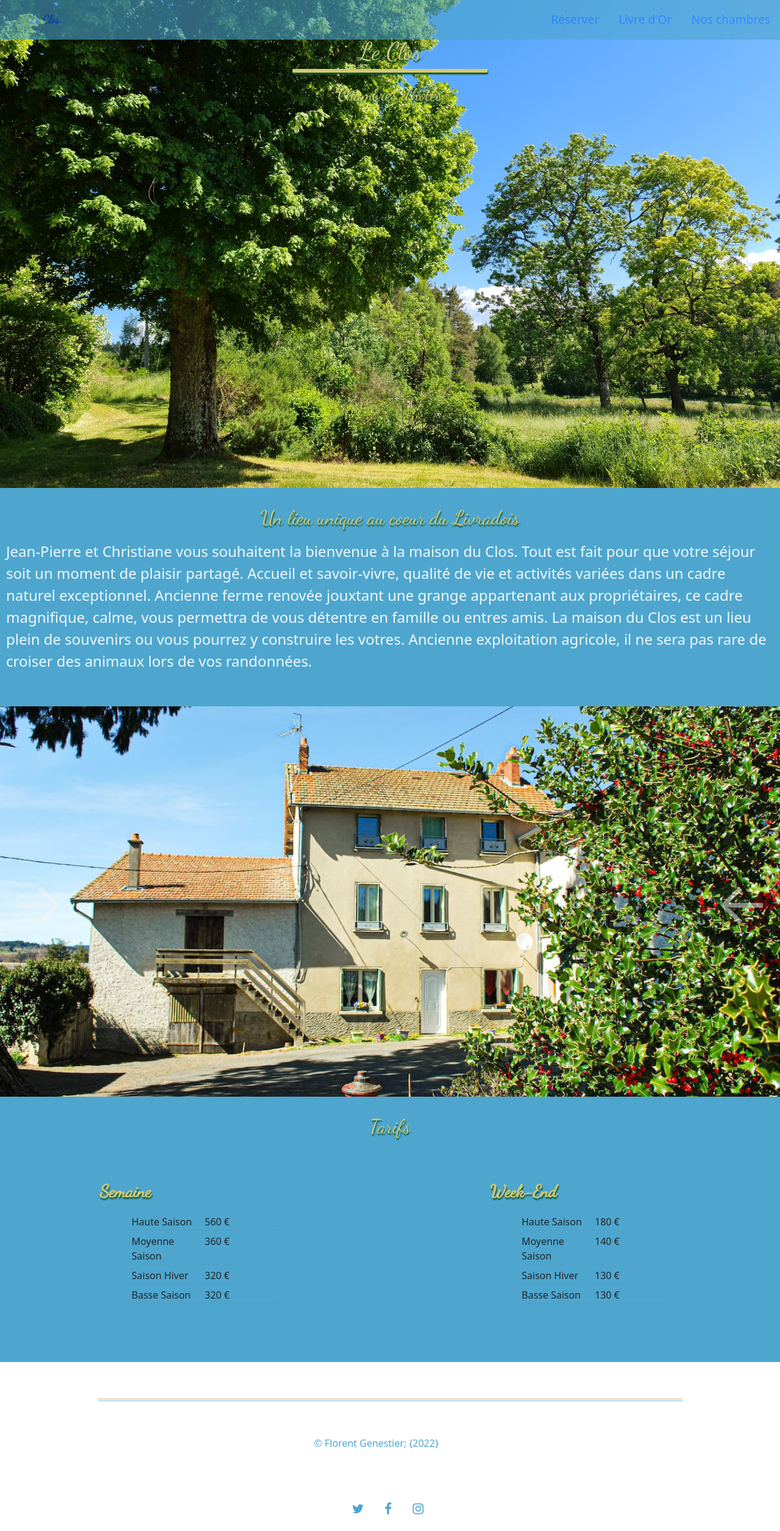
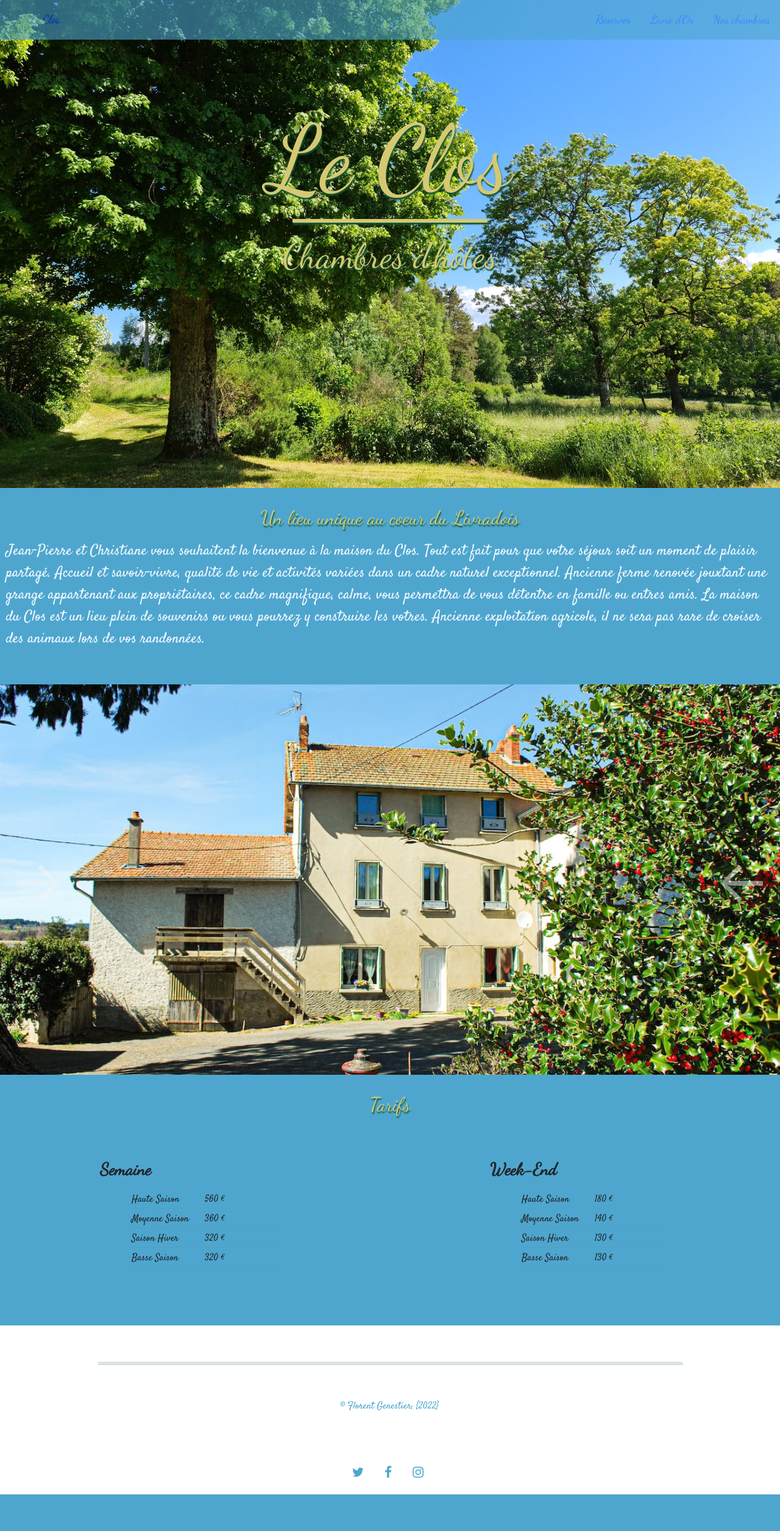
Before and after one commit to Florent-Genestier/LeClos, a Symfony app: template templates/front/homepage/home.html.twig in a window 1280 px wide. Shown: the whole page at 61% size. After the commit the page ends 2450 px from the top, so only its background shows below. Run offline with Twig, Linux system fonts and the light colour scheme; the template is opened without the code that fills it, so the values that code supplies are empty; some libraries are stand-ins or nearby versions.

Commit message:
police h1

```diff
--- a/public/css/style.css
+++ b/public/css/style.css
@@ -1,6 +1,6 @@
 /* **************************** STRUCTURE ******************************************* */
 body {
-    font-family: 'Satisfy', Arial, Arial, Helvetica, sans-serif;
+    font-family: 'Satisfy', Arial, Helvetica, sans-serif;
     justify-content: center;
     /* text-align: center; */
 }
@@ -8,10 +8,15 @@ body {
 h1, h2, h3, h4 {
     font-family: 'Dancing Script', Arial, Helvetica, sans-serif;
     text-align: center;
+    font-size: larger;
+
 }
 
 h1 {
     text-shadow:  1px 3px 2px #125733;
+    color: #d6c873;
+    font-size: larger;
+    font-size: 8em;
 }
 
 h2 {
@@ -19,6 +24,7 @@ h2 {
     color: #d6c873;
     font-size: 3em;
     text-shadow: 1px 3px 2px #125733;
+    font-size: larger;
 }
 
 ul {
@@ -42,6 +48,7 @@ nav {
     position: fixed;
     width: 100%;
     opacity: 0.6;
+    font-family: 'Dancing Script', Arial, Helvetica, sans-serif;
 }
 
 header li {
@@ -68,9 +75,10 @@ padding-top: 60px;
 background: url(../picture/champs.jpg) no-repeat fixed 60% 80%;
 background-size: cover;
 height: 800px;
+font-size: larger;
 }
 
-h1 {
+#leadImage h1 {
 color: #d6c873;
 font-size: 8em;
 margin-top: 110px;
@@ -85,7 +93,7 @@ background-color: #d6c873;
 box-shadow: 1px 3px 2px #125733;
 }
 
-h3 {
+#leadImage h3 {
     text-align: center;
     color: #d6c873;
     font-size: 3em;
@@ -102,6 +110,7 @@ p {
     padding: 10px 10px 20px 10px;
     color: aliceblue;
     font-size: x-large;
+    font-family: 'Satisfy', Arial, Helvetica, sans-serif;
 }
 
 /* ********************************* SLIDER / EXPOSITION ******************************************* */
@@ -151,6 +160,7 @@ p {
 
 /* **************************** PRICE ******************************************* */
 #Tarifs {
+  font-family: 'Satisfy', Arial, Helvetica, sans-serif;
   padding: 30px 0px 20px 0px;
   background-color: #4ea6ce;
   padding-bottom: 80px;
@@ -347,6 +357,7 @@ button:hover {
 }
 
 #copyright {
+    font-family: 'Satisfy', Arial, Helvetica, sans-serif;
     width: 50% ;
     text-align: right;
     color: #4ea6ce;
--- a/public/html/index.html
+++ b/public/html/index.html
@@ -148,7 +148,6 @@
 
   <script type="text/javascript" src="../frontend//js/sliders.js"></script>
 
-
 </body>
 
 </html>
--- a/templates/front/guestbook/_form.html.twig
+++ b/templates/front/guestbook/_form.html.twig
@@ -10,7 +10,6 @@
         {{ form_widget(form.firstname) }}
         </div>
 
-
         {{ form_label(form.message) }}
         {{ form_widget(form.message) }}
 
```
Also changed, not shown: public/user_stories.md (+8 -1 lines).
